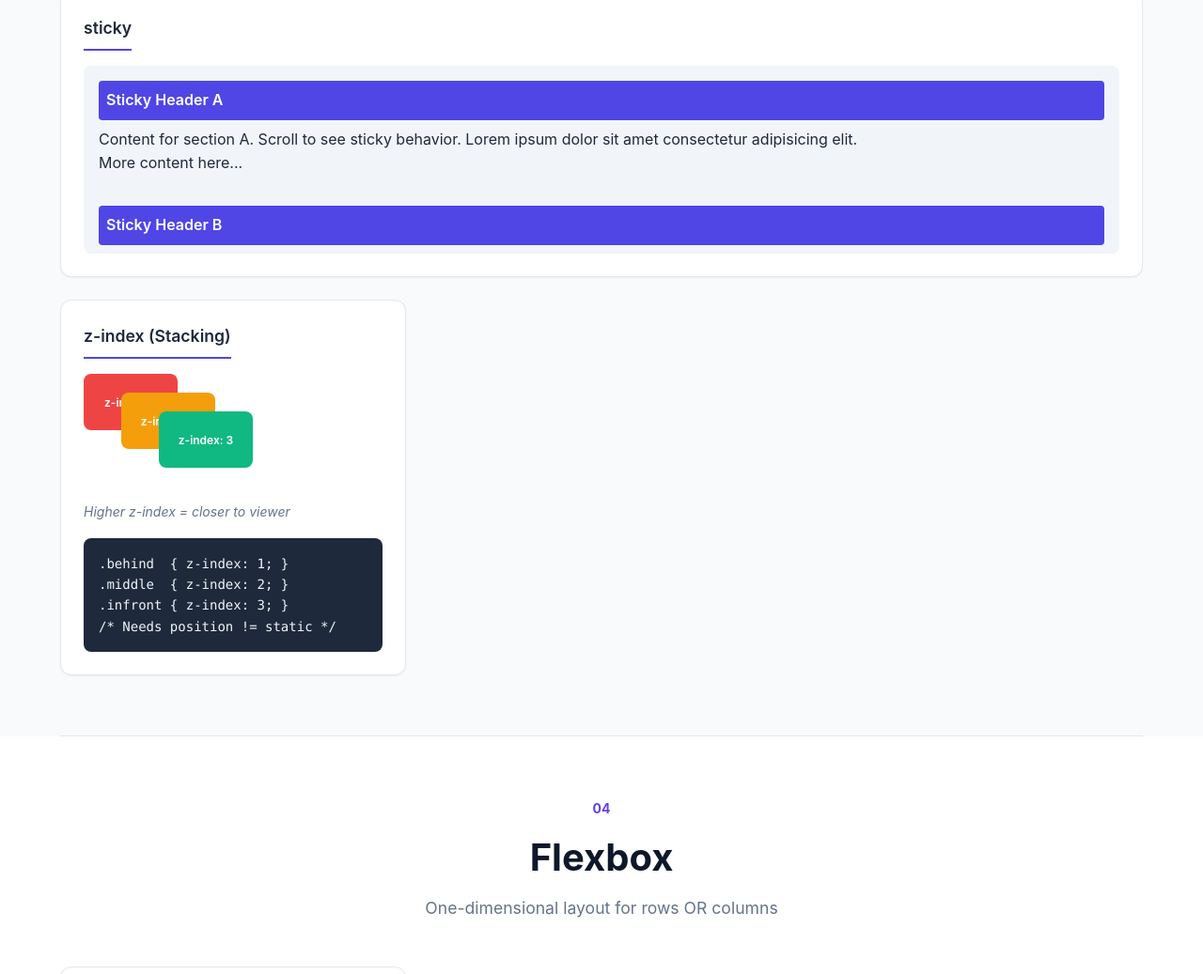
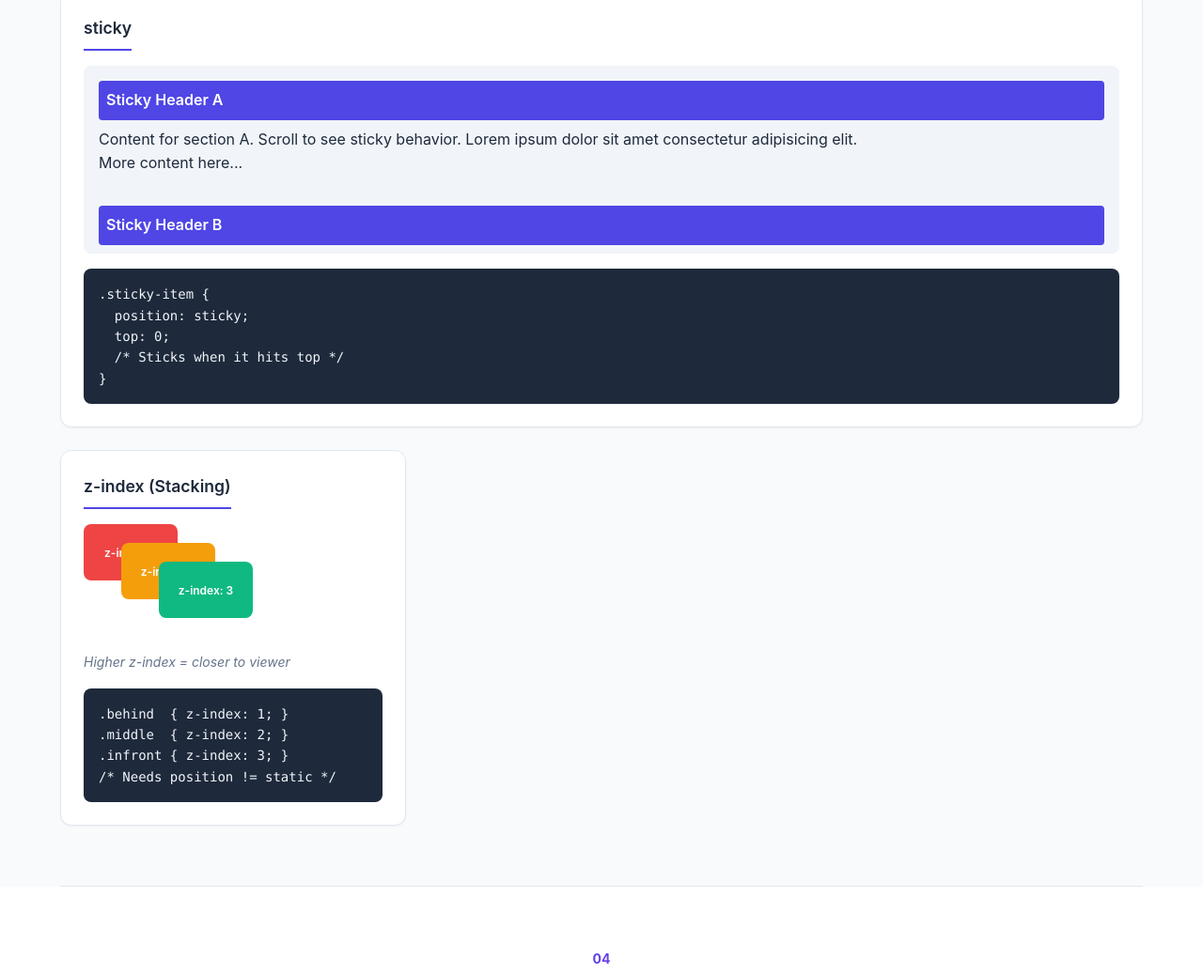
Before and after one commit to RamzanTingku/web-practice, a plain HTML site: page docs/css-practice/index.html in a window 1280 px wide. Shown: the part 4233-5270 px from the top of the page at 94% size. Drawn offline with Linux system fonts and the light colour scheme.

Commit message:
Add Sticky Header C and code snippet to CSS practice

```diff
--- a/docs/css-practice/index.html
+++ b/docs/css-practice/index.html
@@ -319,7 +319,17 @@ span { display: inline; }</pre>
                             <p>Content for section B. The header sticks until the container ends.</p>
                             <p>More content here...</p>
                         </div>
-                    </div>
+                        <div class="sticky-container">
+                            <div class="sticky-item">Sticky Header C</div>
+                            <p>Content for section C. Sticky headers are great for long lists or sections.</p>
+                            <p>More content here...</p>
+                        </div>
+                    </div>
+                    <pre class="code-snippet">.sticky-item {
+  position: sticky;
+  top: 0;
+  /* Sticks when it hits top */
+}</pre>
                 </div>
 
                 <!-- Z-Index -->
```
